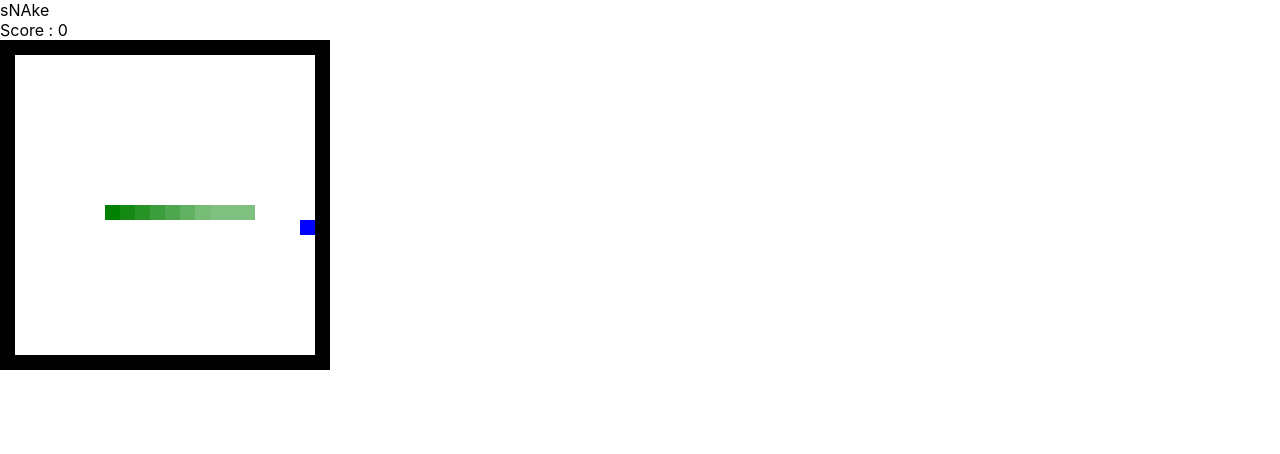
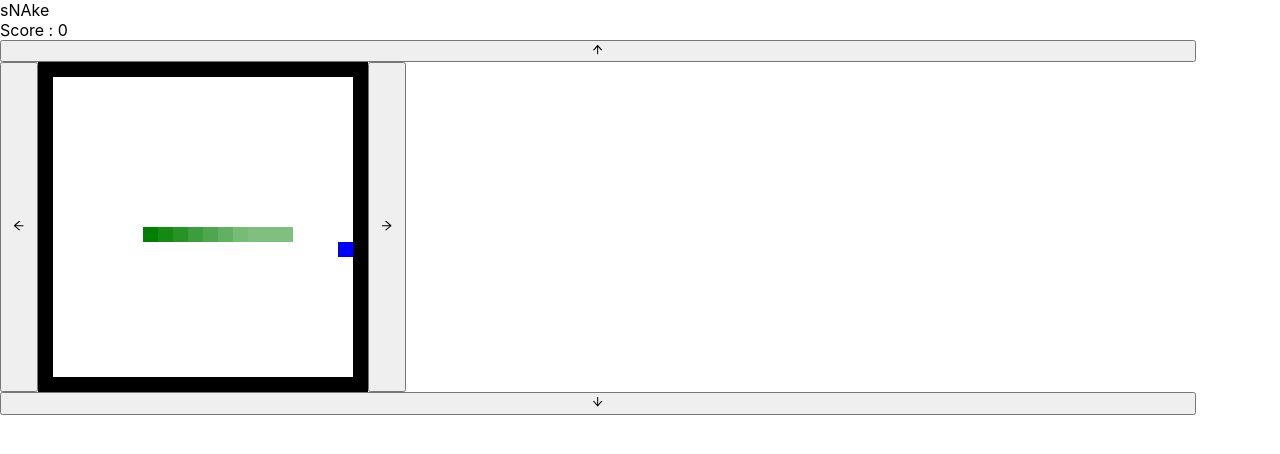
Before and after one commit to aryue123321/snakeGame, a React (Create React App) app: page / in a window 1280 px wide. Shown: the top 454 px of the page. Built offline with nearby package versions, Linux system fonts and the light colour scheme; the HTML template or start-up script is replaced by a standard one.

Commit message:
added button

```diff
--- a/package.json
+++ b/package.json
@@ -13,6 +13,7 @@
     "node-sass": "^6.0.1",
     "react": "^17.0.2",
     "react-dom": "^17.0.2",
+    "react-icons": "^4.3.1",
     "react-scripts": "4.0.3",
     "typescript": "^4.4.3",
     "web-vitals": "^1.1.2"
--- a/src/components/Board.scss
+++ b/src/components/Board.scss
@@ -1,6 +1,7 @@
 .game{
   .game-board{
     display: table;
+    // width: 330px;
     border: 15px solid black;
     .game-board-row{
       display: table-row;
--- a/src/components/Board.tsx
+++ b/src/components/Board.tsx
@@ -3,7 +3,7 @@ import React from 'react';
 import * as bg from '../BoardGen/BoardGenServie'
 import './Board.scss'
 import { useEffect, useState, useRef } from 'react';
-
+import {AiOutlineArrowUp, AiOutlineArrowLeft, AiOutlineArrowRight, AiOutlineArrowDown} from 'react-icons/ai'
 const Board = () =>{
   const initBoardSize = 20
   const [board, setBoard] = useState(()=> bg.InitiBoard(initBoardSize))
@@ -85,7 +85,11 @@ const Board = () =>{
 
   return <div className="game">
     <div>Score : {board.score}</div>
-
+      <div>
+        <button style={{width: 'calc(100% - 84px)',marginRight:0}} className="ui button" onClick={()=>update(bg.Direction.Up)}><AiOutlineArrowUp/></button>
+      </div>
+      <div style={{display:'flex', alignItems:'stretch'}}>
+        <button style={{width:'38px', marginRight:0}} className="ui button" onClick={()=>update(bg.Direction.Left)}><AiOutlineArrowLeft/></button>
           <div className="game-board" ref={boardEl}>
             {board.cells.map((row, rowIndex)=>
             <div key={rowIndex} className="game-board-row">
@@ -93,6 +97,13 @@ const Board = () =>{
             </div>
             )}
           </div>
+        <button style={{width:'38px', marginRight:0}} className="ui button" onClick={()=>update(bg.Direction.Right)}><AiOutlineArrowRight/></button>
+      </div>
+      <div>
+      <button style={{width:'calc(100% - 84px)',marginRight:0}} className="ui button" onClick={()=>update(bg.Direction.Down)}><AiOutlineArrowDown/></button>
+      </div>
+
+
 
 
     {!running && <button className="ui button" onClick={()=> reset()} style={{marginTop:'10px'}}>Replay</button>}
```
Also changed, not shown: 1 other file (tests, documents, lock files or other folders). Lines whose indentation alone changed are shown as unchanged.
